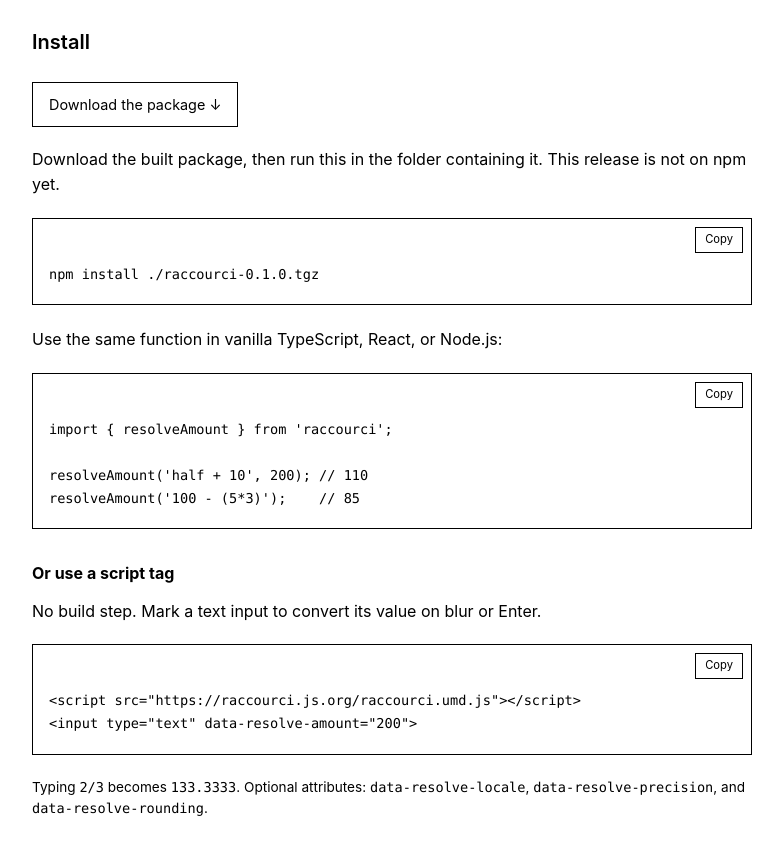
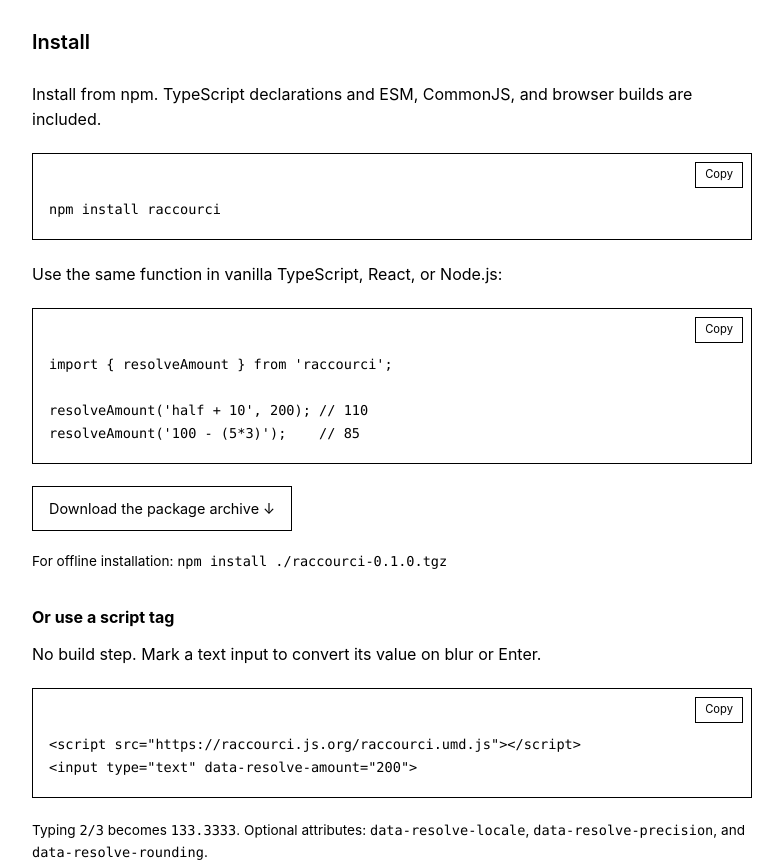
Before and after one commit to fieu/raccourci, a website built with Vite: page demo/index.html in a window 1280 px wide. Shown: the part 908-1775 px from the top of the page, without its empty margins (248-1031 px from the left). Built offline with nearby package versions, Linux system fonts and the light colour scheme.

Commit message:
Prepare raccourci 0.1.0 for npm publication

```diff
--- a/demo/index.html
+++ b/demo/index.html
@@ -13,7 +13,7 @@
     <main>
       <nav aria-label="Main navigation">
         <span class="version" id="version">v0.1.0</span>
-        <div><a href="#install">Install</a><a href="https://github.com/fieu/raccourci">GitHub ↗</a></div>
+        <div><a href="#install">Install</a><a href="https://www.npmjs.com/package/raccourci">npm ↗</a><a href="https://github.com/fieu/raccourci">GitHub ↗</a></div>
       </nav>
 
       <header>
@@ -60,14 +60,16 @@
 
       <section id="install" aria-labelledby="install-heading">
         <h2 id="install-heading">Install</h2>
-        <p><a class="download" id="package-download" href="./raccourci-0.1.0.tgz" download>Download the package ↓</a></p>
-        <p>Download the built package, then run this in the folder containing it. This release is not on npm yet.</p>
-        <div class="code-block"><pre><code id="install-command">npm install ./raccourci-0.1.0.tgz</code></pre><button type="button" data-copy="install-command" aria-label="Copy install command">Copy</button></div>
+        <p>Install from npm. TypeScript declarations and ESM, CommonJS, and browser builds are included.</p>
+        <div class="code-block"><pre><code id="install-command">npm install raccourci</code></pre><button type="button" data-copy="install-command" aria-label="Copy install command">Copy</button></div>
         <p>Use the same function in vanilla TypeScript, React, or Node.js:</p>
         <div class="code-block"><pre><code id="esm-example">import { resolveAmount } from 'raccourci';
 
 resolveAmount('half + 10', 200); // 110
 resolveAmount('100 - (5*3)');    // 85</code></pre><button type="button" data-copy="esm-example" aria-label="Copy TypeScript example">Copy</button></div>
+
+        <p><a class="download" id="package-download" href="./raccourci-0.1.0.tgz" download>Download the package archive ↓</a></p>
+        <p class="small">For offline installation: <code id="archive-command">npm install ./raccourci-0.1.0.tgz</code></p>
 
         <h3>Or use a script tag</h3>
         <p>No build step. Mark a text input to convert its value on blur or Enter.</p>
--- a/demo/main.ts
+++ b/demo/main.ts
@@ -42,7 +42,7 @@ for (const button of examples) button.addEventListener('click', () => {
 });
 
 element<HTMLElement>('#version').textContent = `v${version}`;
-element<HTMLElement>('#install-command').textContent = `npm install ./raccourci-${version}.tgz`;
+element<HTMLElement>('#archive-command').textContent = `npm install ./raccourci-${version}.tgz`;
 element<HTMLAnchorElement>('#package-download').href = `./raccourci-${version}.tgz`;
 
 for (const button of document.querySelectorAll<HTMLButtonElement>('[data-copy]')) {
```
Also changed, not shown: docs/usage.md (+3 -1 lines), package.json (+13 -1 lines), test/demo/site.test.mjs (+1 -1 lines), README.md.
